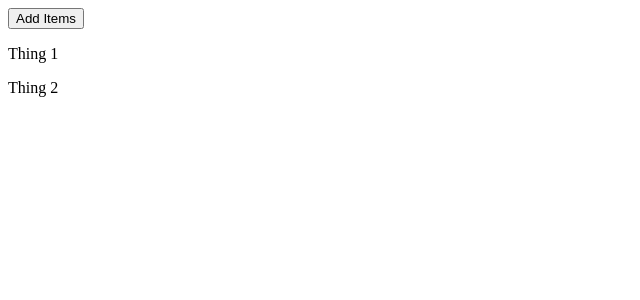
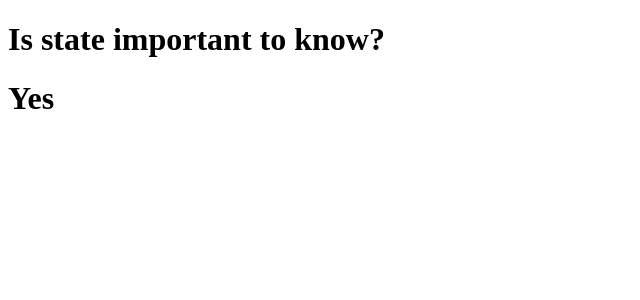
Before and after one commit to HarikaPenukonda/event-listener-tutorial, a React (Create React App) app: page / in a window 1280 px wide. Shown: the top 300 px of the page, without its empty margins (0-640 px from the left). Built offline with nearby package versions, Linux system fonts and the light colour scheme.

Commit message:
useState hook demo

```diff
--- a/src/App.js
+++ b/src/App.js
@@ -1,9 +1,11 @@
 import React from "react";
-import Conundrum from "./Conundrum";
+//import Conundrum from "./Conundrum";
+import StateDemo from "./StateDemo";
 
 export default function App(){
     return(
-        <Conundrum/>
+        // <Conundrum/>
+        <StateDemo/>
     )
 }
 
--- /dev/null
+++ b/src/StateDemo.js
@@ -0,0 +1,18 @@
+import React from "react";
+
+export  default function StateDemo(){
+    /*
+        Challenge: Replace our hard-coded "Yes" on the page with
+        some state initiated with React.useState()
+    */
+   const result = React.useState("Yes")
+    return(
+        <div className="state">
+            <h1 className="state--title">Is state important to know?</h1>
+            <div className="state--value">
+                <h1>{result}</h1>
+            </div>
+
+        </div>
+    )
+}
```
